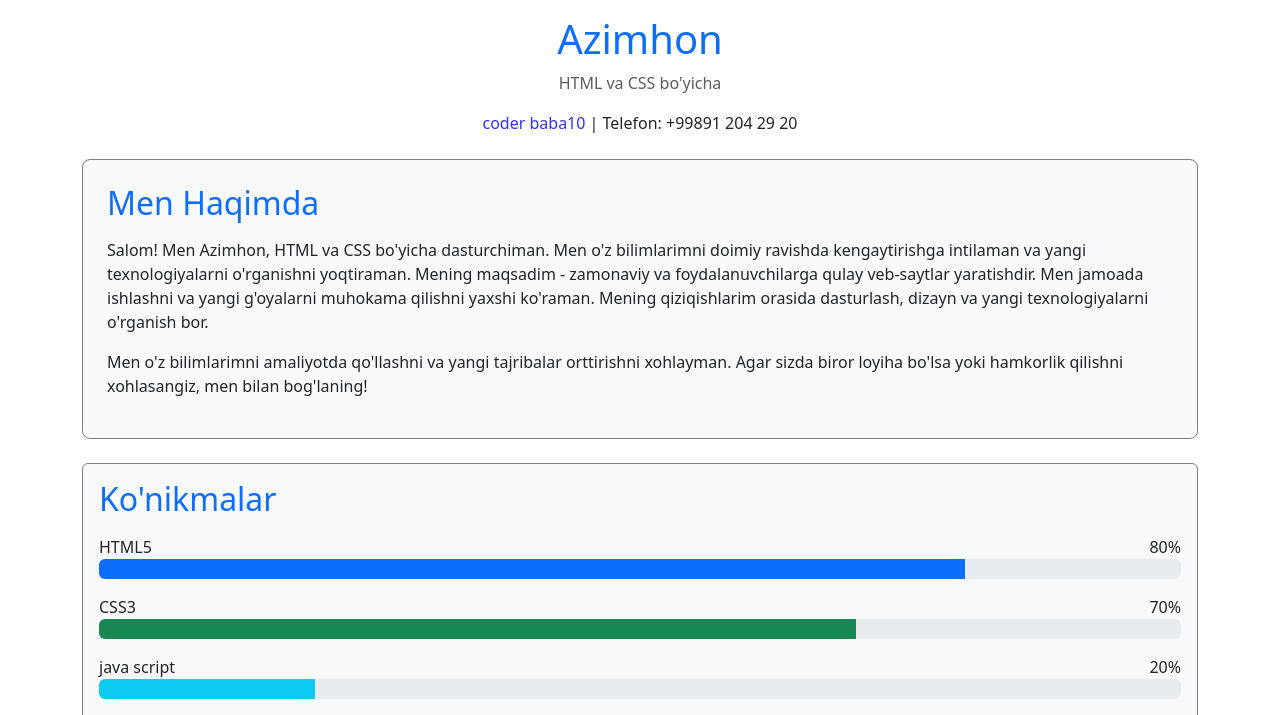
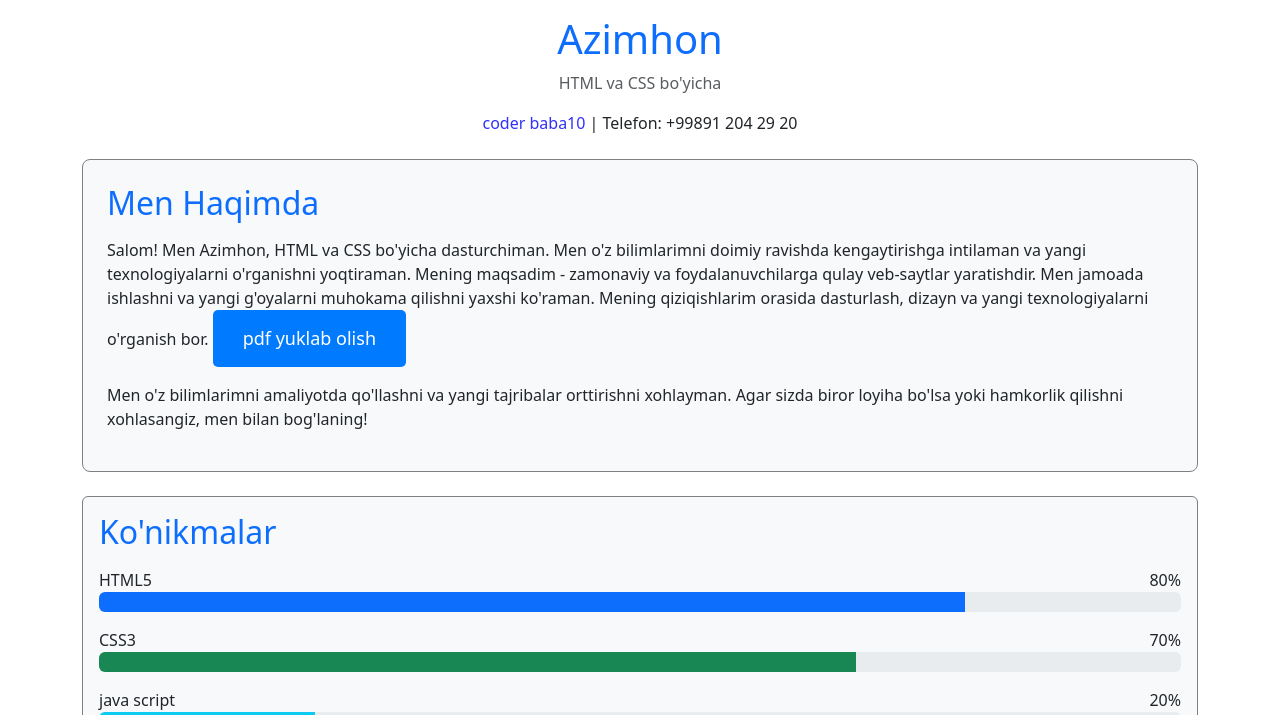
Before and after one commit to coderbaba10/resume, a plain HTML site: page index.html in a window 1280 px wide. Shown: the part 85-800 px from the top of the page. Drawn offline with nearby package versions, Linux system fonts and the light colour scheme.

Commit message:
Update index.html

```diff
--- a/index.html
+++ b/index.html
@@ -19,6 +19,21 @@
             transform: translateY(-5px); /* Hoverda yuqoriga ko'tarish */
             box-shadow: 0 8px 16px rgba(0, 0, 0, 0.2); /* Hoverda soyani kuchaytirish */
         }
+        .animated-button {
+    display: inline-block;
+    padding: 15px 30px;
+    font-size: 18px;
+    color: white;
+    background-color: #007bff;
+    text-decoration: none;
+    border-radius: 5px;
+    transition: background-color 0.3s, transform 0.3s;
+}
+
+.animated-button:hover {
+    background-color: #0056b3;
+    transform: scale(1.1);
+}
     .link{
       justify-content: space-around;
       margin: 0 10px;
@@ -75,6 +90,8 @@
                     Mening maqsadim - zamonaviy va foydalanuvchilarga qulay veb-saytlar yaratishdir.
                     Men jamoada ishlashni va yangi g'oyalarni muhokama qilishni yaxshi ko'raman.
                     Mening qiziqishlarim orasida dasturlash, dizayn va yangi texnologiyalarni o'rganish bor.
+                         <a href="Modern Minimalist CV Resume.pdf" class="animated-button" download>pdf yuklab olish</a>
+
                   </p>
                   <p>
                       Men o'z bilimlarimni amaliyotda qo'llashni va yangi tajribalar orttirishni xohlayman.
```
